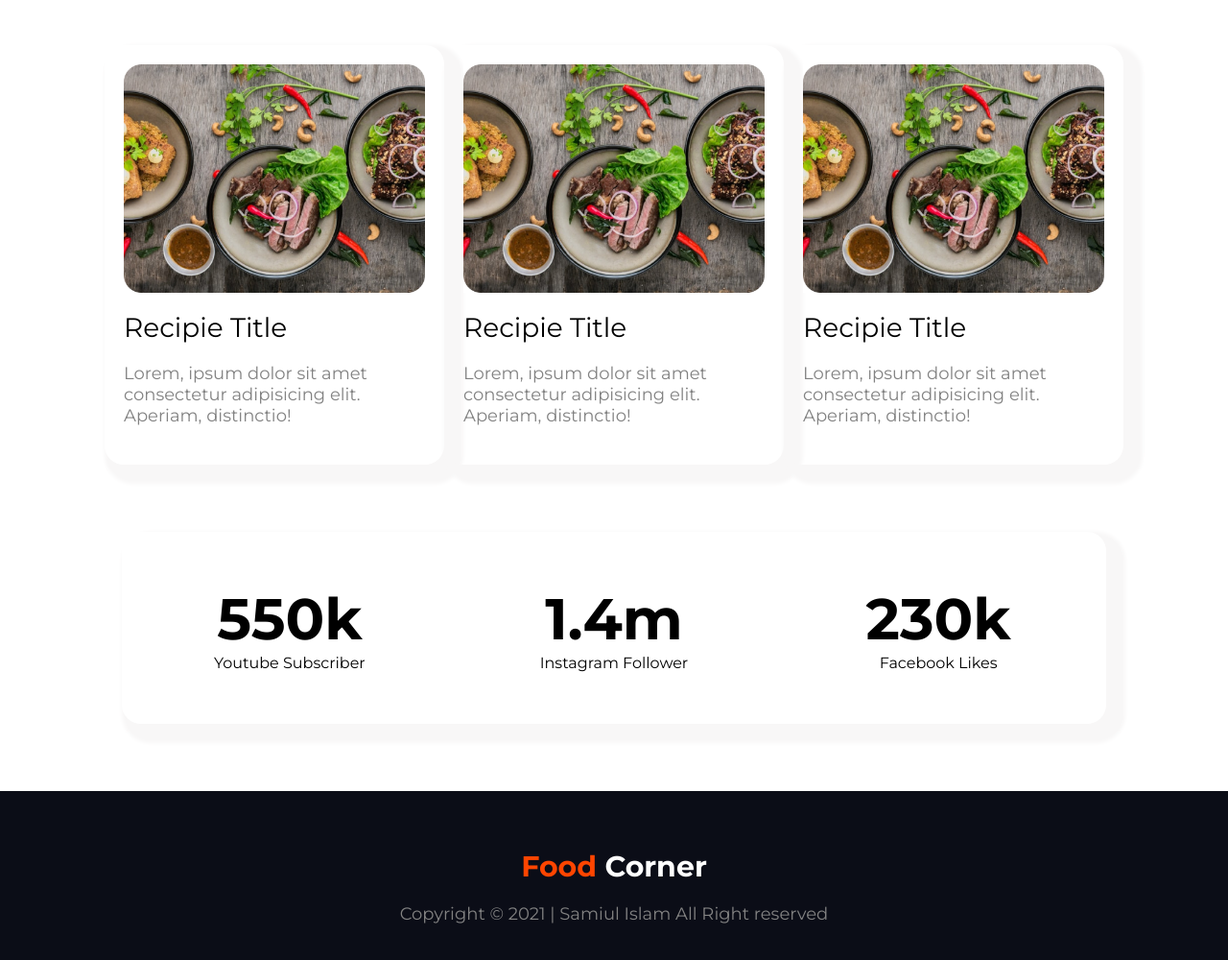
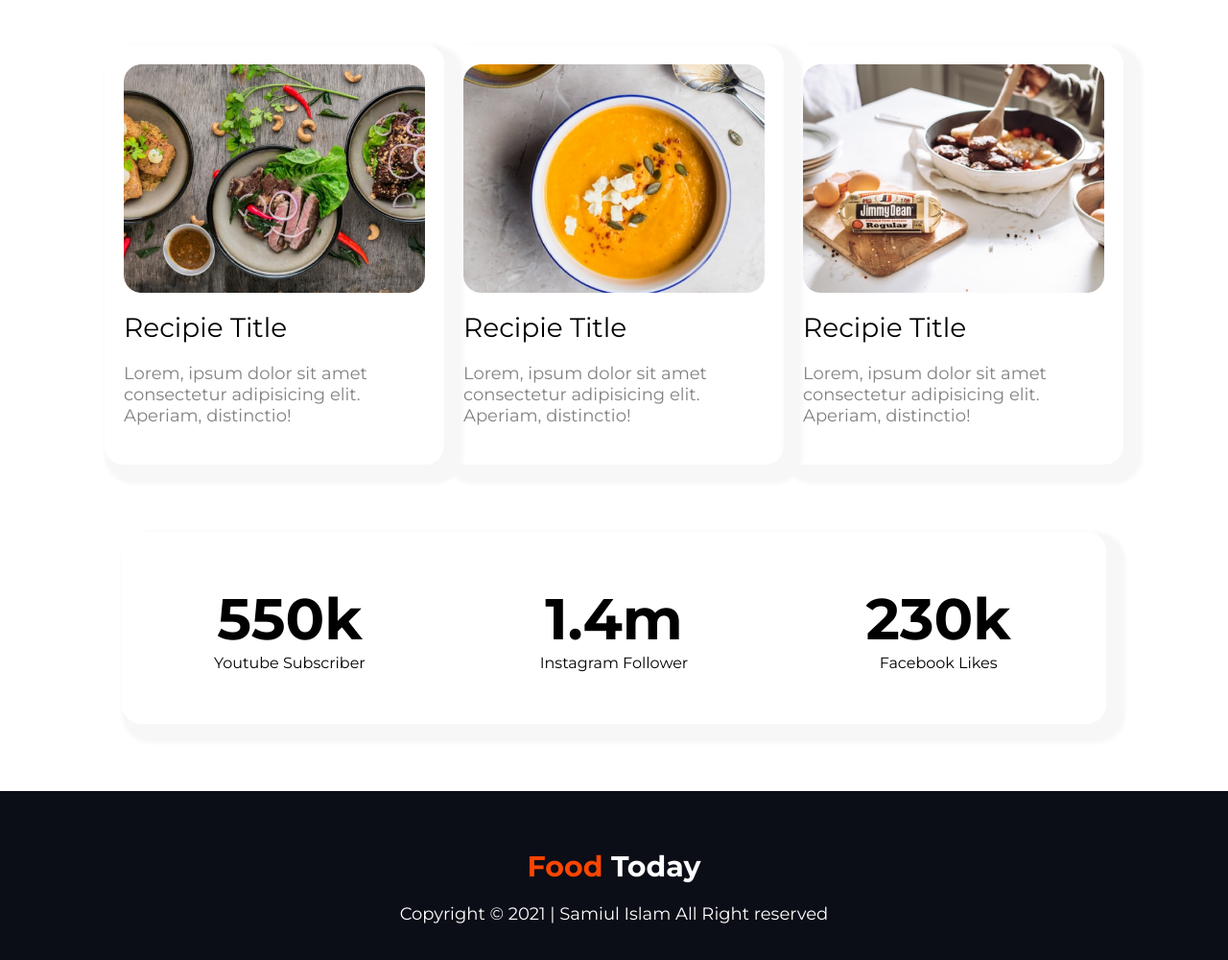
Before and after one commit to softsamiul/foodtoday, a plain HTML site: page index.html in a window 1280 px wide. Shown: the part 1408-2408 px from the top of the page at 96% size. Drawn offline with Linux system fonts and the light colour scheme.

Commit message:
Modified some text and image

```diff
--- a/index.html
+++ b/index.html
@@ -5,7 +5,7 @@
     <meta charset="UTF-8">
     <meta http-equiv="X-UA-Compatible" content="IE=edge">
     <meta name="viewport" content="width=device-width, initial-scale=1.0">
-    <title>Home | Food Corner</title>
+    <title>Home | Food Today</title>
     <!-- Font Family -->
     <link href="https://fonts.googleapis.com/css2?family=Montserrat:wght@300;400;600;700&display=swap" rel="stylesheet">
     <!-- Main CSS -->
@@ -17,7 +17,7 @@
     <section id="hero-section">
         <div class="container section-wrapper">
             <div class="hero-left-section">
-                <h2 class="hero-heading"><span>Skip</span>The Diet <br> Just Eat Healthy <br> With Food Corner</h2>
+                <h2 class="hero-heading"><span>Skip</span>The Diet <br> Just Eat Healthy <br> With Food Today</h2>
                 <p class="hero-text">Imagine you don't need a diet because we provide healthy and delicious food for
                     you!</p>
                 <a href="#" target="_blank" class="btn-design">Order Food</a>
@@ -67,14 +67,14 @@
                     </p>
                 </div>
                 <div class="single-item">
-                    <img class="recipie-img" src="images/food/Project Cover1.jpg" alt="Recipie One">
+                    <img class="recipie-img" src="images/food/Project Cover.png" alt="Recipie One">
                     <h3 class="recipie-title">Recipie Title</h3>
                     <p class="recipie-text">
                         Lorem, ipsum dolor sit amet consectetur adipisicing elit. Aperiam, distinctio!
                     </p>
                 </div>
                 <div class="single-item">
-                    <img class="recipie-img" src="images/food/Project Cover1.jpg" alt="Recipie One">
+                    <img class="recipie-img" src="images/food/Project Cover.jpg" alt="Recipie One">
                     <h3 class="recipie-title">Recipie Title</h3>
                     <p class="recipie-text">
                         Lorem, ipsum dolor sit amet consectetur adipisicing elit. Aperiam, distinctio!
@@ -107,7 +107,7 @@
     <section>
         <footer id="footer">
             <div class="container">
-                <h3 class="footer-heading"><span>Food</span> Corner</h3>
+                <h3 class="footer-heading"><span>Food</span> Today</h3>
                 <p class="footer-text">Copyright &copy; 2021 | Samiul Islam All Right reserved</p>
             </div>
         </footer>
--- a/style.css
+++ b/style.css
@@ -153,3 +153,6 @@ h2 {
 .footer-heading {
     font-size: 30px;
 }
+.footer-text {
+    color: #fff;
+}
```
